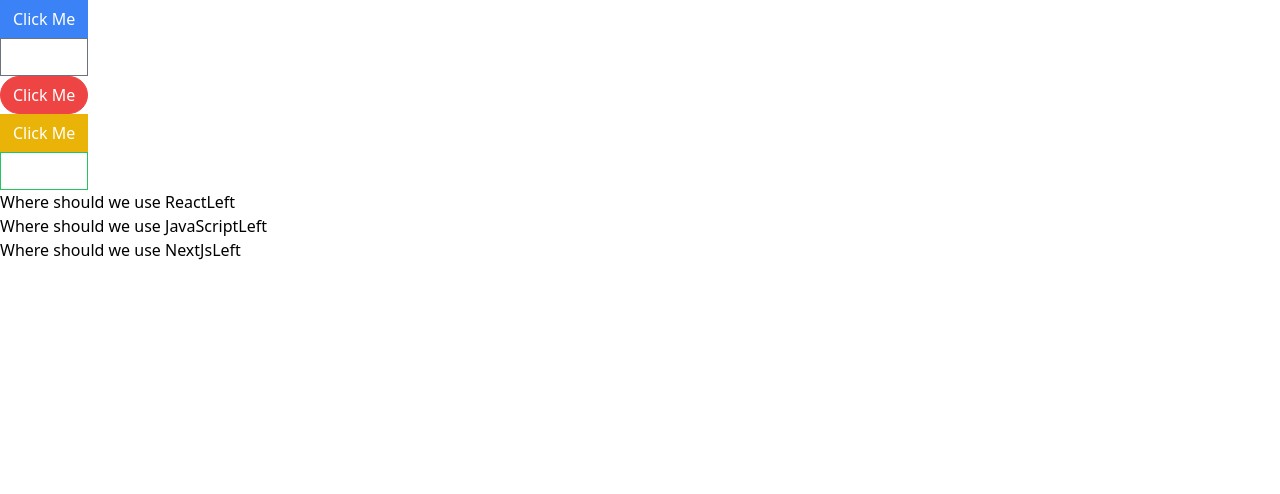
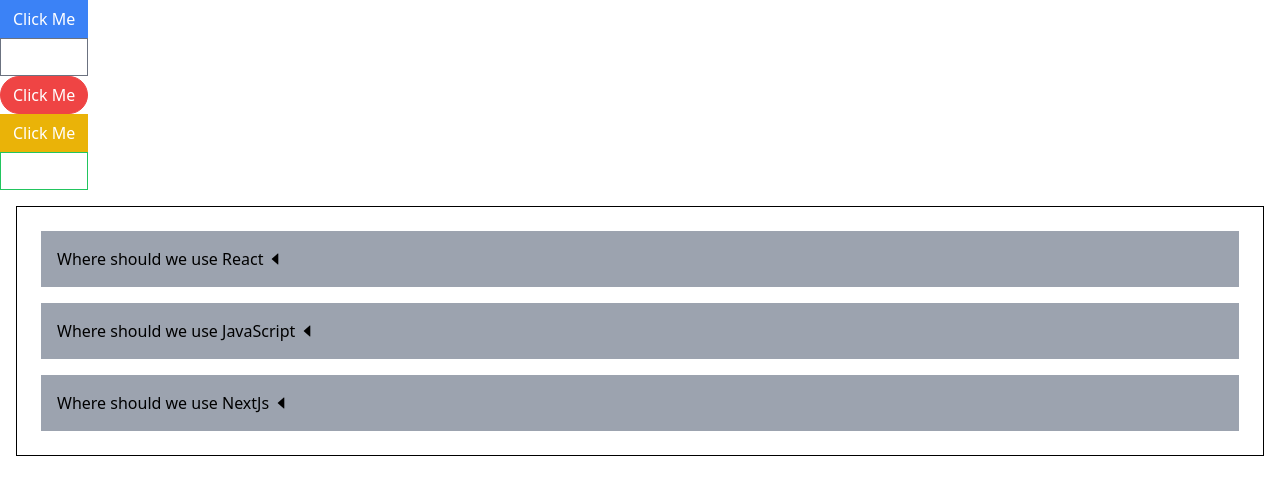
Before and after one commit to ashurbz/Components, a React (Create React App) app: page / in a window 1280 px wide. Shown: the top 494 px of the page. Built offline with nearby package versions, Linux system fonts and the light colour scheme.

Commit message:
fixed styling completed accoridan component

```diff
--- a/src/components/Accordian.js
+++ b/src/components/Accordian.js
@@ -1,17 +1,18 @@
 import React, { useState } from "react";
-
+import { AiFillCaretDown, AiFillCaretLeft } from "react-icons/ai";
 const Accordian = ({ items }) => {
   const [expandedIndex, setExpandedIndex] = useState(null);
 
   return (
     <>
-      <div>
+      <div className="border border-black p-2 m-4">
         {items.map((item, index) => {
           const expanded = index === expandedIndex;
           return (
             <>
-              <div className="flex" key={item.id}>
+              <div className="flex p-4 m-4 bg-gray-400" key={item.id}>
                 <h3
+                  className="cursor-pointer"
                   onClick={() => {
                     expandedIndex === index
                       ? setExpandedIndex(null)
@@ -20,9 +21,11 @@
                 >
                   {item.label}
                 </h3>
-                <span>{expanded ? "Down" : "Left"}</span>
+                <span className="m-1">
+                  {expanded ? <AiFillCaretDown /> : <AiFillCaretLeft />}
+                </span>
               </div>
-              <div>
+              <div className=" m-4">
                 <span>{expanded && item.content}</span>
               </div>
             </>
```
